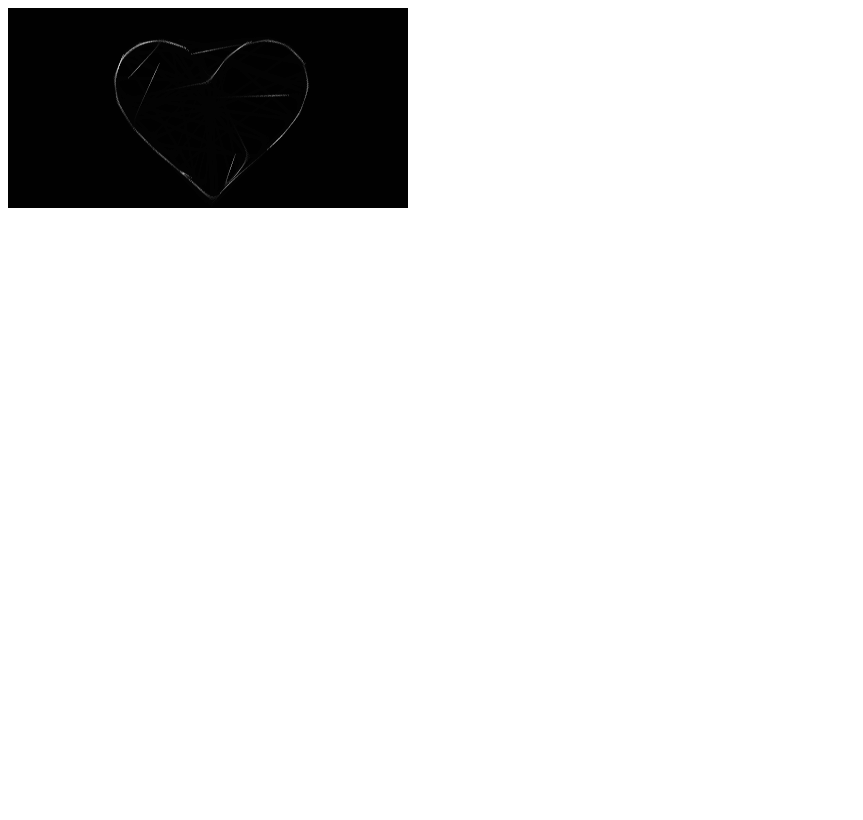
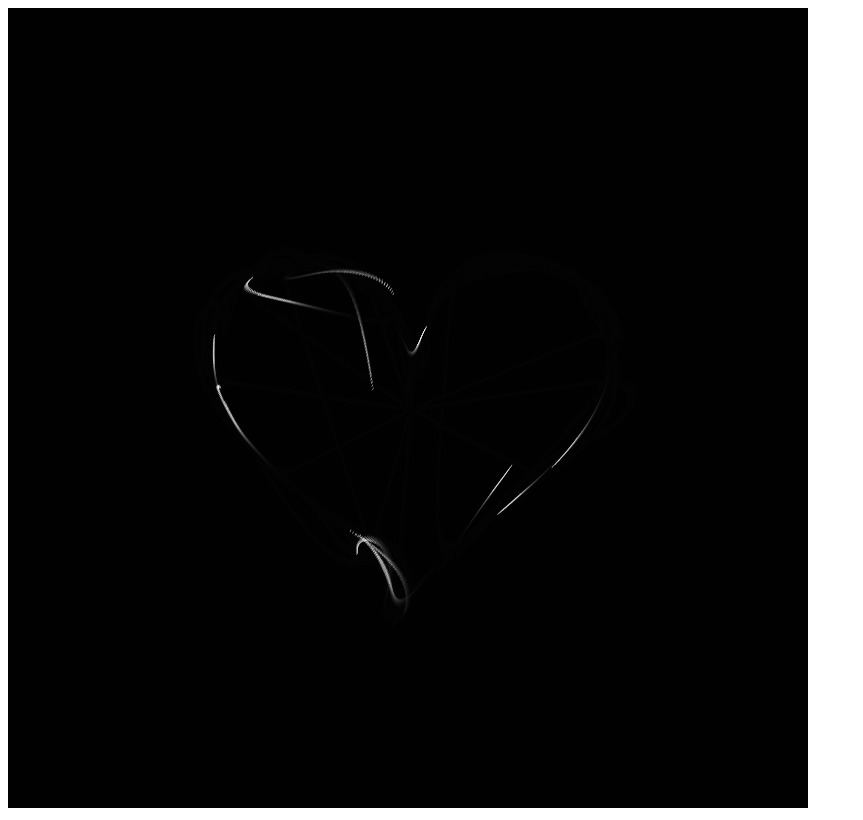
Before and after one commit to maxinmos/worm-canvas, a website: page index.html in a window 1280 px wide. Shown: the whole page, without its empty margins (0-863 px from the left). Drawn offline with Linux system fonts and the light colour scheme; files that its build step writes are made by us from their sources.

Commit message:
update: add worm which has ability to follow a given path

```diff
--- a/dest/bundle.js
+++ b/dest/bundle.js
@@ -44,115 +44,14 @@
 /* 0 */
 /***/ function(module, exports, __webpack_require__) {
 
-	var range = __webpack_require__(3);
-	var vector = __webpack_require__(1);
-	var engine = __webpack_require__(2);
+	var range = __webpack_require__(1);
+	var engine = __webpack_require__(3);
+	var utils = __webpack_require__(7);
+	var heart = __webpack_require__(4);
+	var worm = __webpack_require__(5);
 
 	var load = engine.load;
 	var getAnimationFrame = engine.getAnimationFrame;
-	var vec2d = vector.vec2d;
-	var toRad = vector.toRad;
-	var distance = vector.distance;
-
-	function roundRandom(min, max) {
-	  return Math.round(min + Math.random() * (max - min));
-	}
-
-	function increaseAngle(angle, alpha) {
-	  return (angle + alpha) % 360;
-	}
-
-	function pos(t, scale) {
-	  return {
-	    x: scale * Math.pow(Math.sin(t), 3),
-	    y: -scale / 4 * (3 * Math.cos(t) - 1.3 * Math.cos(2 * t) - 0.6 * Math.cos(3 * t) - 0.2 * Math.cos(4 * t))
-	  };
-	}
-
-	function heartPath(n, scale) {
-	  var step = toRad(360 / n);
-	  var angle = 0;
-	  return range(n).map(function() {
-	    angle += step;
-	    return pos(angle, scale);
-	  });
-	}
-
-	function renderPoint(ctx, x, y, r) {
-	  ctx.beginPath();
-	  ctx.arc(x, y, r, 0, toRad(40));
-	  ctx.closePath();
-	  ctx.fill();
-	};
-
-	function calculateDeltaVeclocity(start, end, speed) {
-	  return {
-	    dx: speed * (end.x - start.x) / distance(end.x, end.y, start.x, start.y),
-	    dy: speed * (end.y - start.y) / distance(end.x, end.y, start.x, start.y)
-	  };
-	}
-
-	function worm(path, n, x, y, dSpeed) {
-	  var nPath = path.length;
-	  var partials = [];
-	  var approaching = null;
-
-	  approaching = roundRandom(0, nPath - 1);
-
-	  var point = path[approaching];
-	  var p;
-	  var dV;
-	  for (i = 0; i < n; i++) {
-	    var p = {
-	      x: -i * 1.5,
-	      y: -i * 1.5
-	    };
-	    if (i === 0) {
-	      dV = calculateDeltaVeclocity(p, point, dSpeed);
-	      p.dx = dV.dx;
-	      p.dy = dV.dy;
-	    }
-	    partials[i] = p;
-	  }
-
-	  return function(ctx) {
-	    ctx.save();
-	    ctx.fillStyle = 'rgba(255, 255, 255, 1)';
-	    ctx.lineCap = 'round';
-	    ctx.lineJoin = 'round';
-	    ctx.translate(x, y);
-
-	    var point = path[approaching];
-	    var first = partials[0];
-	    var dV;
-	    first.x += first.dx;
-	    first.y += first.dy;
-	    if (distance(first.x, first.y, point.x, point.y) < 10) {
-
-	      approaching = Math.random() < 0.05 ?
-	        roundRandom(0, nPath - 1) :
-	        (approaching + 1) % nPath;
-
-	      point = path[approaching];
-	      dV = calculateDeltaVeclocity(first, point, dSpeed);
-	      first.dx = dV.dx;
-	      first.dy = dV.dy;
-	    }
-	    renderPoint(ctx, first.x, first.y, 4);
-
-	    var p;
-	    var next;
-	    for (var j = 0; j < n - 1; j++) {
-	      p = partials[j];
-	      next = partials[j + 1];
-	      next.x += (p.x - next.x) * 0.7;
-	      next.y += (p.y - next.y) * 0.7;
-	      renderPoint(ctx, next.x, next.y, 4);
-	    }
-
-	    ctx.restore();
-	  }
-	}
 
 	load(function () {
 	  var canvas = document.getElementById('canvas');
@@ -160,18 +59,21 @@
 	  var screenWidth = canvas.clientWidth;
 	  var screenHeight = canvas.clientHeight;
 
-	  var path = heartPath(30, 100);
-	  var w = range(30).map(function (i) {
-	    return worm(path, 10, screenWidth / 2, screenHeight / 2, 4);
+	  var path = heart(30, 200);
+	  var w = range(15).map(function (i) {
+	    return worm(path, 20, 0, 0, utils.random(1, 2));
 	  });
 
 	  (function loop() {
 	    getAnimationFrame(function () {
-	      ctx.fillStyle = "rgba(0, 0, 0, 0.2)";
+	      ctx.fillStyle = 'rgba(0, 0, 0, 0.2)';
 	      ctx.fillRect(0, 0, screenWidth, screenHeight);
+	      ctx.save();
+	      ctx.translate(screenWidth / 2, screenHeight / 2);
 	      w.forEach(function(wr) {
 	        wr(ctx);
 	      });
+	      ctx.restore();
 	      loop();
 	    });
 	  })();
@@ -180,57 +82,6 @@
 
 /***/ },
 /* 1 */
-/***/ function(module, exports) {
-
-	function toRad(r) {
-	  return Math.PI * r / 180;
-	}
-
-	function distance(x1, y1, x2, y2) {
-	  return Math.sqrt(Math.pow(x2 - x1, 2) + Math.pow(y2 - y1, 2));
-	}
-
-	function vec2d(length, rad) {
-	  return {
-	    y: Math.sin(rad) * length,
-	    x: Math.cos(rad) * length,
-	    angle: rad
-	  };
-	}
-
-	module.exports = {
-	  toRad: toRad,
-	  distance: distance,
-	  vec2d: vec2d
-	};
-
-
-/***/ },
-/* 2 */
-/***/ function(module, exports) {
-
-	var load = function(cb) {
-	  window.onload = cb;
-	};
-
-	var getAnimationFrame =
-	  window.requestAnimationFrame ||
-	  window.webkitRequestAnimationFrame ||
-	  window.mozRequestAnimationFrame ||
-	  window.oRequestAnimationFrame ||
-	  window.msRequestAnimationFrame ||
-	  function frame(callback) {
-	    window.setTimeout(callback, 16.6);
-	  };
-
-	module.exports = {
-	  load: load,
-	  getAnimationFrame: getAnimationFrame
-	};
-
-
-/***/ },
-/* 3 */
 /***/ function(module, exports) {
 
 	/**
@@ -689,5 +540,205 @@
 	module.exports = range;
 
 
+/***/ },
+/* 2 */,
+/* 3 */
+/***/ function(module, exports) {
+
+	var load = function(cb) {
+	  window.onload = cb;
+	};
+
+	var getAnimationFrame =
+	  window.requestAnimationFrame ||
+	  window.webkitRequestAnimationFrame ||
+	  window.mozRequestAnimationFrame ||
+	  window.oRequestAnimationFrame ||
+	  window.msRequestAnimationFrame ||
+	  function frame(callback) {
+	    window.setTimeout(callback, 16.6);
+	  };
+
+	module.exports = {
+	  load: load,
+	  getAnimationFrame: getAnimationFrame
+	};
+
+
+/***/ },
+/* 4 */
+/***/ function(module, exports, __webpack_require__) {
+
+	var range = __webpack_require__(1);
+	var vector = __webpack_require__(6);
+
+	function pos(t, scale) {
+	  return {
+	    x: scale * Math.pow(Math.sin(t), 3),
+	    y: -scale / 4 * (3 * Math.cos(t) - 1.3 * Math.cos(2 * t) - 0.6 * Math.cos(3 * t) - 0.2 * Math.cos(4 * t))
+	  };
+	}
+
+	function heartPath(n, scale) {
+	  var step = vector.toRad(360 / n);
+	  var angle = 0;
+	  return range(n).map(function() {
+	    angle += step;
+	    return pos(angle, scale);
+	  });
+	}
+
+	module.exports = heartPath;
+
+
+/***/ },
+/* 5 */
+/***/ function(module, exports, __webpack_require__) {
+
+	var range = __webpack_require__(1);
+	var vector = __webpack_require__(6);
+	var utils = __webpack_require__(7);
+
+	var toRad = vector.toRad;
+	var distance = vector.distance;
+	var random = utils.random;
+	var roundRandom = utils.roundRandom;
+
+
+	function calculateDeltaVeclocity(start, end, speed) {
+	  var far = distance(end, start);
+	  return {
+	    dx: speed * (end.x - start.x) / far,
+	    dy: speed * (end.y - start.y) / far
+	  };
+	}
+
+	function renderPoint(ctx, x, y, r) {
+	  ctx.beginPath();
+	  ctx.arc(x, y, r, 0, toRad(60));
+	  ctx.closePath();
+	  ctx.fill();
+	};
+
+	function worm(path, n, x, y, dSpeed) {
+	  var nPath = path.length;
+	  var partials = [];
+	  var approaching = roundRandom(0, nPath - 1);
+	  var point = path[approaching];
+	  var p;
+	  var dV;
+
+	  //TODO: add color to worm.
+	  range(n)
+	    .forEach(function(i) {
+	      var p = {
+	        x: x,
+	        y: y,
+	        radius: 4 - i/n
+	      };
+
+	      if (i === 0) {
+	        dV = calculateDeltaVeclocity(p, point, dSpeed);
+	        p.dx = dV.dx;
+	        p.dy = dV.dy;
+	        p.friction = Math.random() * 0.2 + 0.7;
+	      }
+
+	      partials[i] = p;
+	    });
+
+	  return function(ctx) {
+	    ctx.save();
+	    ctx.fillStyle = 'rgba(255, 255, 255, 1)';
+	    ctx.lineCap = 'round';
+	    ctx.lineJoin = 'round';
+
+	    var point = path[approaching];
+	    var first = partials[0];
+	    var dV = calculateDeltaVeclocity(first, point, dSpeed);
+	    first.x += first.dx;
+	    first.y += first.dy;
+	    first.dx = (first.dx + dV.dx) * first.friction;
+	    first.dy = (first.dy + dV.dy) * first.friction;
+
+	    // FIXME: find out the relation of A and formula
+	    if (distance(first, point) < /* A */15) {
+	      approaching = Math.random() > 0.96 ?
+	        roundRandom(0, nPath - 1) :
+	        Math.random() > 0.96 ?
+	          (approaching - 1) :
+	          (approaching + 1) % nPath;
+
+	      if (approaching < 0) approaching += nPath;
+	    }
+	    renderPoint(ctx, first.x, first.y, first.radius);
+
+	    var p;
+	    var next;
+	    for (var j = 0; j < n - 1; j++) {
+	      p = partials[j];
+	      next = partials[j + 1];
+	      next.x += (p.x - next.x) * 0.7;
+	      next.y += (p.y - next.y) * 0.7;
+	      renderPoint(ctx, next.x, next.y, next.radius);
+	    }
+
+	    ctx.restore();
+	  }
+	}
+
+	module.exports = worm;
+
+
+/***/ },
+/* 6 */
+/***/ function(module, exports) {
+
+	function toRad(r) {
+	  return Math.PI * r / 180;
+	}
+
+	function distance(p1, p2) {
+	  return Math.sqrt(Math.pow(p1.x - p2.x, 2) + Math.pow(p1.y - p2.y, 2));
+	}
+
+	function vec2d(length, rad) {
+	  return {
+	    y: Math.sin(rad) * length,
+	    x: Math.cos(rad) * length,
+	    angle: rad
+	  };
+	}
+
+	module.exports = {
+	  toRad: toRad,
+	  distance: distance,
+	  vec2d: vec2d
+	};
+
+
+/***/ },
+/* 7 */
+/***/ function(module, exports) {
+
+	function random(min, max) {
+	  return min + Math.random() * (max - min);
+	}
+
+	function roundRandom(min, max) {
+	  return Math.round(random(min, max));
+	}
+
+	function increaseAngle(angle, alpha) {
+	  return (angle + alpha) % 360;
+	}
+
+	module.exports = {
+	  random: random,
+	  roundRandom: roundRandom,
+	  increaseAngle: increaseAngle
+	};
+
+
 /***/ }
 /******/ ]);
--- a/index.html
+++ b/index.html
@@ -3,6 +3,6 @@
   <title>abc</title>
 </head>
 <body>
-  <canvas id="canvas" width="400" height="200"></canvas>
+  <canvas id="canvas" width="800" height="800"></canvas>
   <script src="./bundle.js"></script>
 </body>
--- a/vector.js
+++ b/lib/vector.js
@@ -2,8 +2,8 @@ function toRad(r) {
   return Math.PI * r / 180;
 }
 
-function distance(x1, y1, x2, y2) {
-  return Math.sqrt(Math.pow(x2 - x1, 2) + Math.pow(y2 - y1, 2));
+function distance(p1, p2) {
+  return Math.sqrt(Math.pow(p1.x - p2.x, 2) + Math.pow(p1.y - p2.y, 2));
 }
 
 function vec2d(length, rad) {
```
Also changed, not shown: lib/heart.js (added, +20 -0 lines), lib/utils.js (added, +17 -0 lines), lib/worm.js (added, +93 -0 lines), script.js (+10 -108 lines).
